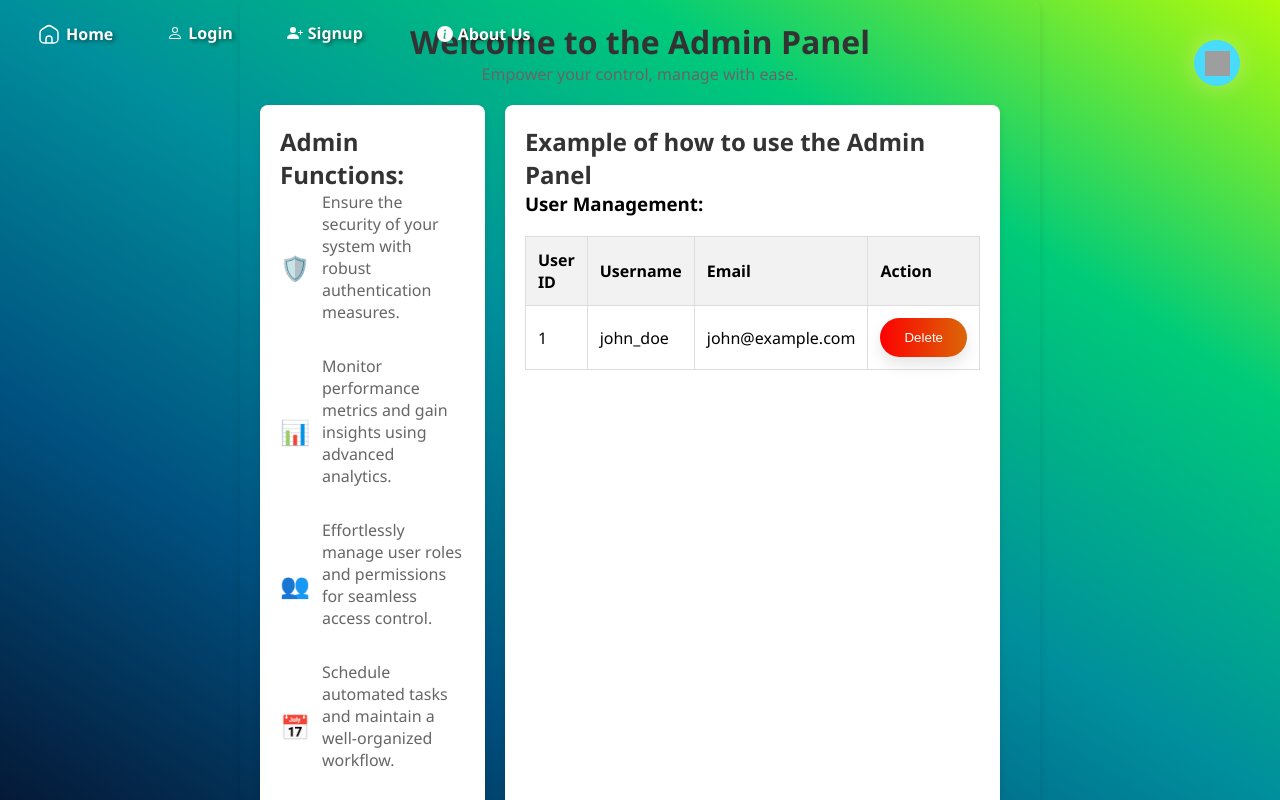
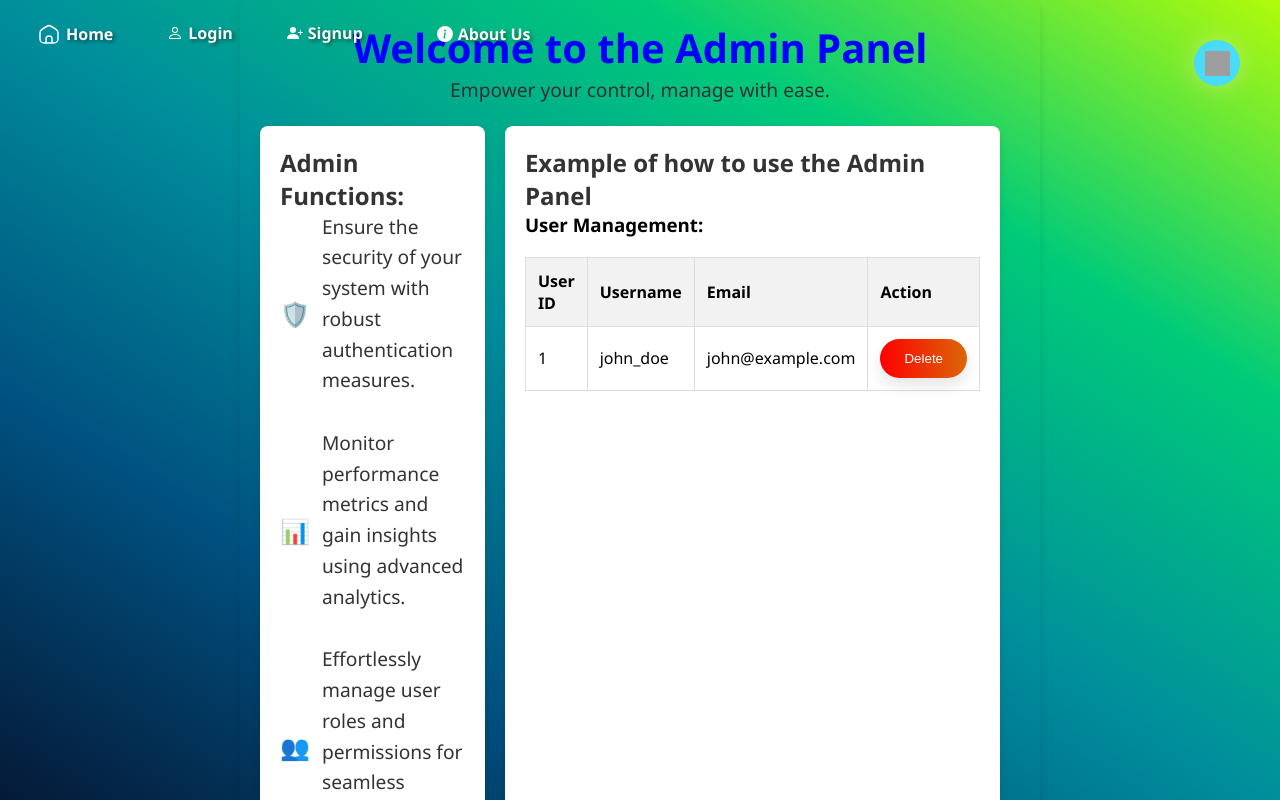
Before and after one commit to angelalex1924/React-admin-test, a React (Create React App) app: page /admin in a window 1280 px wide. Shown: the top 800 px of the page. Built offline with nearby package versions, Linux system fonts and the light colour scheme; grey boxes are pictures that could not be loaded.

Commit message:
Περαιτέρω αλλαγές στο about.js και css

```diff
--- a/src/about.css
+++ b/src/about.css
@@ -1,5 +1,3 @@
-/* src/components/AboutPage.css */
-
 /* about.css */
 
 .about-container {
@@ -7,42 +5,52 @@
   justify-content: center;
   align-items: center;
   height: 100vh;
-  background-color: #f8f8f8;
 }
 
 .about-content {
   text-align: center;
+  color: #ffffff;
+  padding: 40px;
+  border-radius: 10px;
+  box-shadow: 0 0 10px rgba(0, 0, 0, 0.2);
 }
 
 h1 {
-  color: #333;
+  color: #0400ff;
+  font-size: 2.5em;
 }
 
 p {
-  color: #666;
+  color: #ffffff;
+  font-size: 1.2em;
+  line-height: 1.6;
   margin-bottom: 20px;
 }
 
 .copyright {
   font-size: 12px;
-  margin-top: 5px;
+  margin-top: 20px;
+  color: #ffffff;
 }
 
 .social-icons {
-  margin-top: 20px;
+  margin-top: 30px;
 }
 
 .social-icons a {
-  margin: 0 10px;
+  margin: 0 15px;
   text-decoration: none;
+  color: #ffffff;
+  display: inline-block;
 }
 
 .social-icons img {
-  width: 30px;
-  height: 30px;
-  transition: transform 0.3s ease-in-out;
+  width: 40px;
+  height: 40px;
+  transition: transform 0.3s ease-in-out, color 0.3s ease-in-out;
 }
 
 .social-icons img:hover {
   transform: scale(1.2);
+  color: #ffcc00;
 }
--- a/src/admin.css
+++ b/src/admin.css
@@ -16,7 +16,9 @@
   display: flex;
   justify-content: space-between;
 }
-
+ .admin-par{
+  color:#333;
+ }
 .admin-functions,
 .admin-users {
   flex: 1;
--- a/src/admin.js
+++ b/src/admin.js
@@ -6,26 +6,26 @@ const Admin = () => {
     <div className="admin-container">
       <div className="admin-header">
         <h1>Welcome to the Admin Panel</h1>
-        <p>Empower your control, manage with ease.</p>
+        <p className='admin-par'>Empower your control, manage with ease.</p>
       </div>
       <div className="admin-content">
         <div className="admin-functions">
           <h2>Admin Functions:</h2>
           <div className="function-item">
             <span role="img" aria-label="shield">🛡️</span>
-            <p>Ensure the security of your system with robust authentication measures.</p>
+            <p className='admin-par'>Ensure the security of your system with robust authentication measures.</p>
           </div>
           <div className="function-item">
             <span role="img" aria-label="chart">📊</span>
-            <p>Monitor performance metrics and gain insights using advanced analytics.</p>
+            <p className='admin-par'> Monitor performance metrics and gain insights using advanced analytics.</p>
           </div>
           <div className="function-item">
             <span role="img" aria-label="user">👥</span>
-            <p>Effortlessly manage user roles and permissions for seamless access control.</p>
+            <p className='admin-par'>Effortlessly manage user roles and permissions for seamless access control.</p>
           </div>
           <div className="function-item">
             <span role="img" aria-label="calendar">📅</span>
-            <p>Schedule automated tasks and maintain a well-organized workflow.</p>
+            <p className='admin-par'>Schedule automated tasks and maintain a well-organized workflow.</p>
           </div>
 
         </div>
```
Also changed, not shown: src/about.js (+22 -7 lines).
